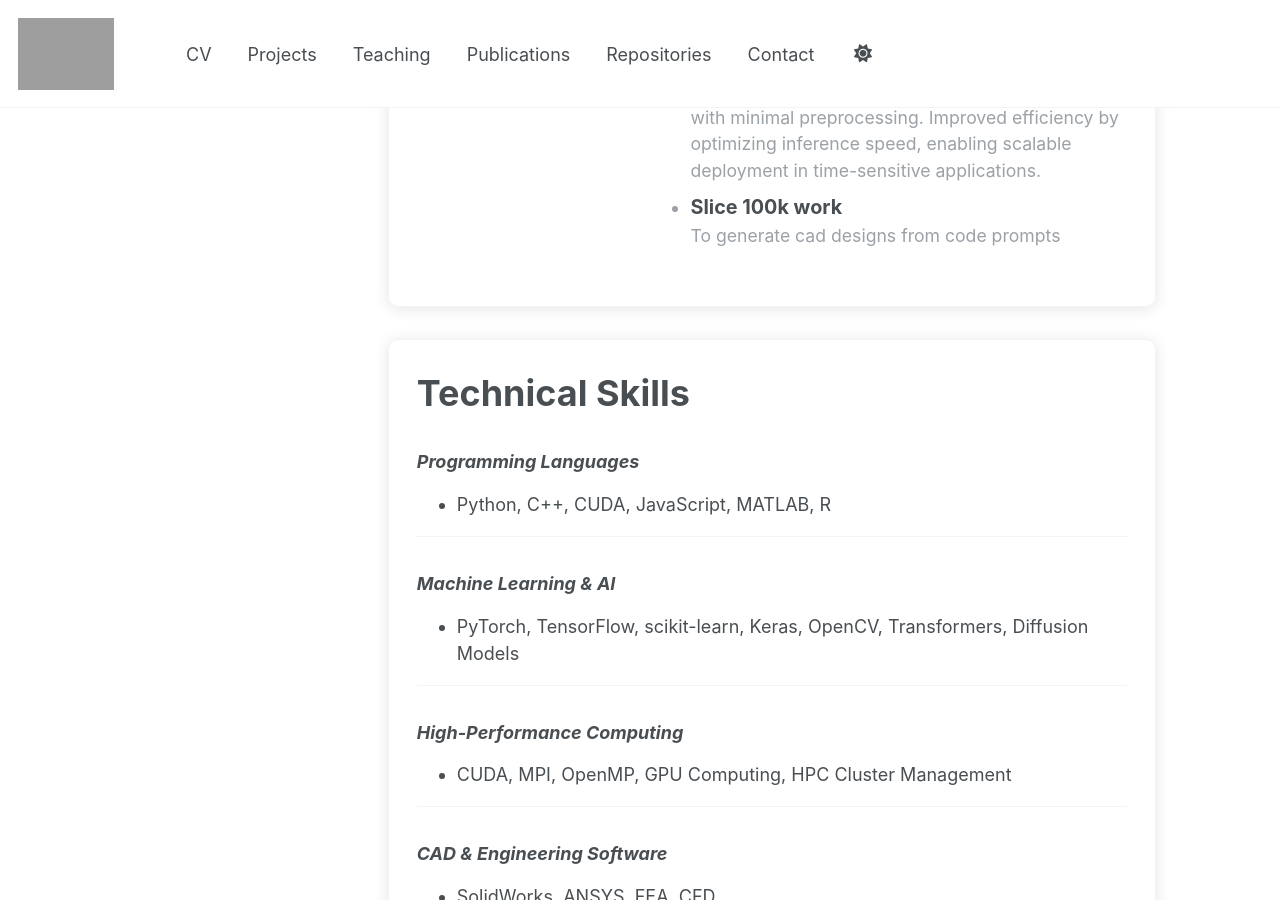
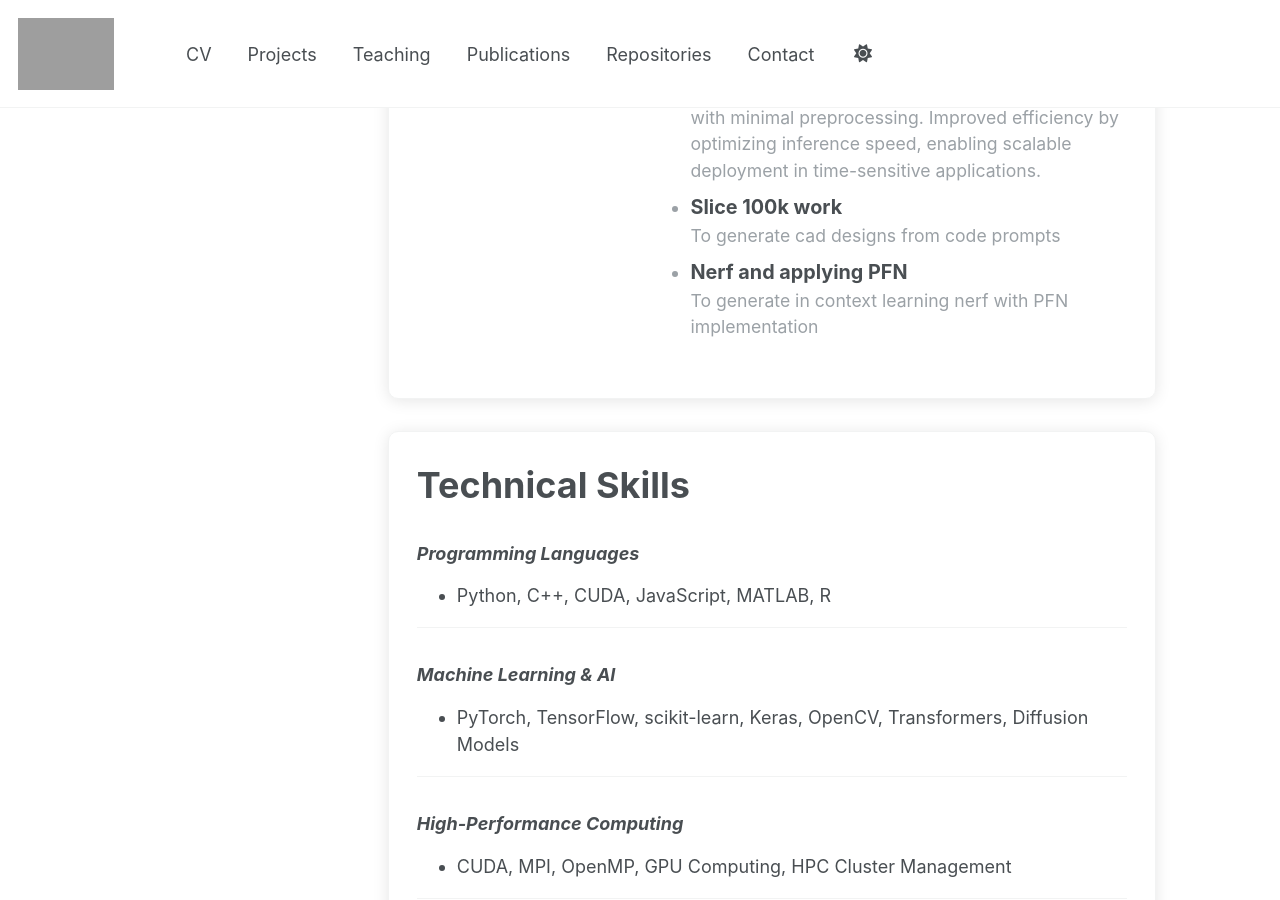
Before and after one commit to itsMustafamr/itsmustafamr.github.io, a Jekyll site: the page built from _pages/cv.md, in a window 1280 px wide and 900 px high, scrolled down 2232 px. Built offline with Jekyll 4.4.1, drawn with Linux system fonts in a browser that asks for light colours; grey boxes are pictures that could not be loaded.

Commit message:
added new project in CV

```diff
--- a/_pages/cv.md
+++ b/_pages/cv.md
@@ -109,6 +109,10 @@ redirect_from:
           <li>
             <strong>Slice 100k work</strong><br>
             To generate cad designs from code prompts
+          </li>
+          <li>
+            <strong>Nerf and applying PFN</strong><br>
+            To generate in context learning nerf with PFN implementation
           </li>
         </ul>
       </div>
```
